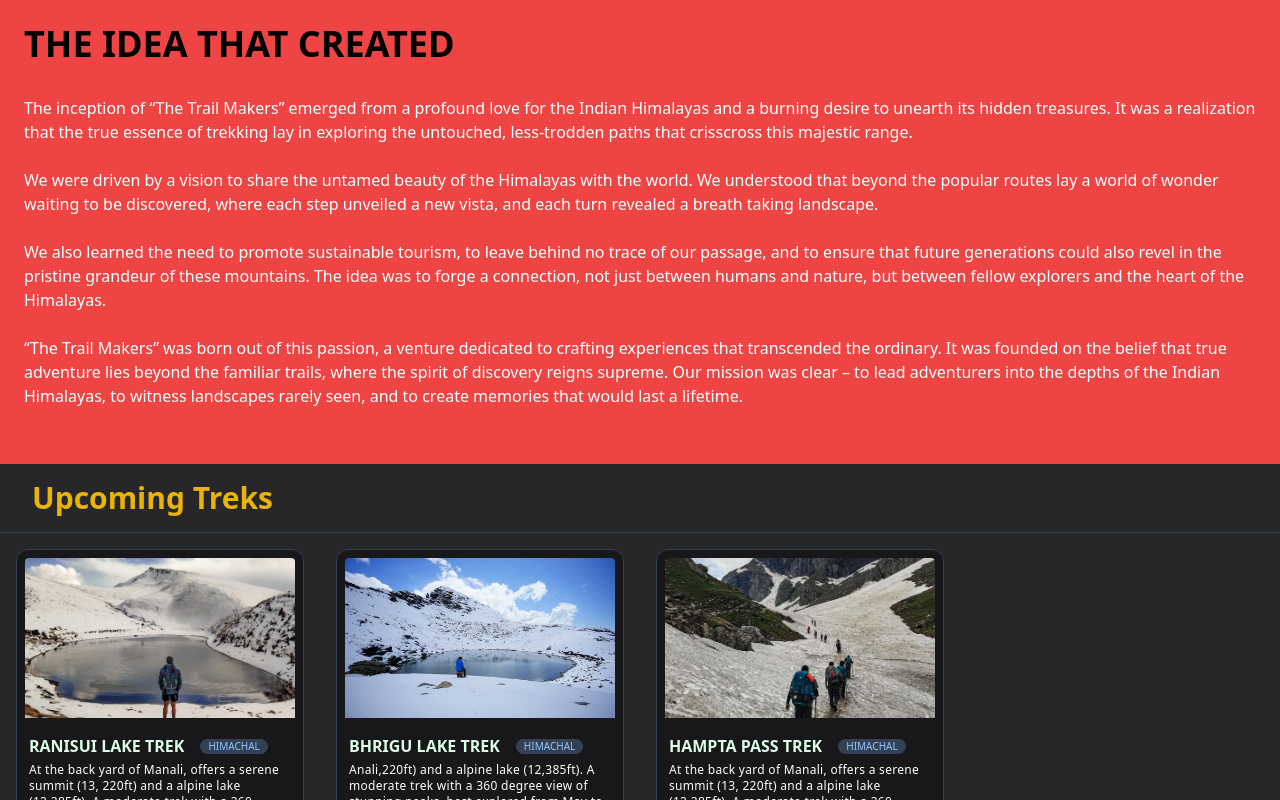
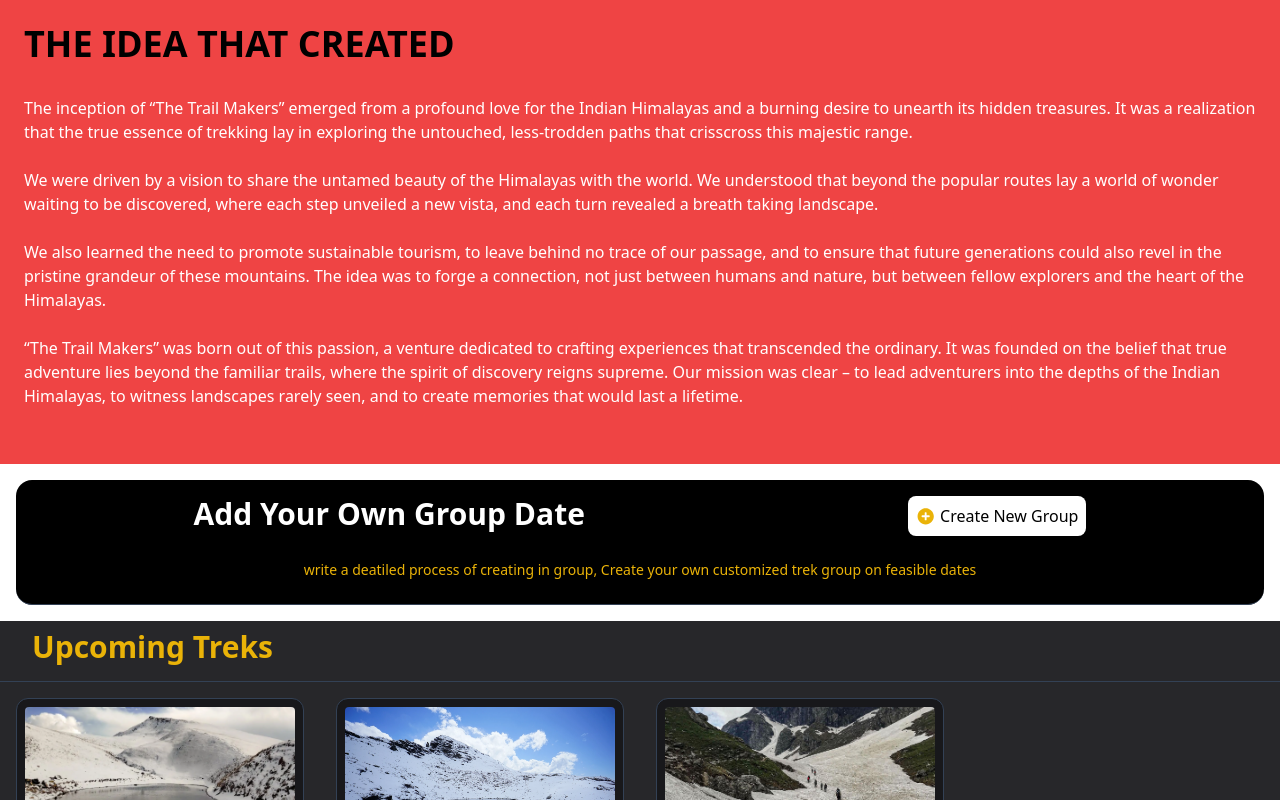
Before and after one commit to Pritam-00/My-App, a React (Create React App) app: page / in a window 1280 px wide. Shown: the top 800 px of the page. Built offline with nearby package versions, Linux system fonts and the light colour scheme.

Commit message:
create group and description added

```diff
--- a/src/App.js
+++ b/src/App.js
@@ -2,6 +2,7 @@ import React from "react";
 import UpcomingTreks from "./components/UpcomingTreks";
 import TrekCardsBox from "./components/TrekCardsBox";
 import DescriptionBox from "./components/DescriptionBox";
+import CreateNewGroup from "./components/CreateNewGroup";
 
 
 import ranisuiBanner from './resources/Rani-Sui-Lake-Trek-Manali2.webp';
@@ -56,6 +57,7 @@ function App() {
   return (
    <>
     <DescriptionBox />
+    <CreateNewGroup />
     <UpcomingTreks />
     <TrekCardsBox mockdata={mockdata}  />
     </>
--- /dev/null
+++ b/src/components/CreateNewGroup.js
@@ -0,0 +1,51 @@
+import React from "react";
+
+export default function CreateNewGroupButton () {
+
+
+    return (
+        <div className="bg-black
+        border-b-[1px]
+       border-slate-700
+       pb-4
+       m-4
+       rounded-2xl">
+        <div className="flex flex-col md:flex-row justify-around
+                        p-4">
+            <h3 className="text-white
+                            font-bold
+                            text-3xl
+                            ">
+                        Add Your Own Group Date
+            </h3>
+            <button className=" flex
+                                items-center
+                                p-2 mt-4  md:mt-0
+                                rounded-lg
+                                text-black
+                                bg-white">
+                <svg    className="mr-1"
+                        fill="#eab308"
+                        width="20px"
+                        height="20px"
+                        viewBox="0 0 32 32"
+                        version="1.1"
+                        xmlns="http://www.w3.org/2000/svg">
+                <title>plus</title>
+                <path d="M15.5 29.5c-7.18 0-13-5.82-13-13s5.82-13 13-13 13 5.82 13 13-5.82 13-13 13zM21.938 15.938c0-0.552-0.448-1-1-1h-4v-4c0-0.552-0.447-1-1-1h-1c-0.553 0-1 0.448-1 1v4h-4c-0.553 0-1 0.448-1 1v1c0 0.553 0.447 1 1 1h4v4c0 0.553 0.447 1 1 1h1c0.553 0 1-0.447 1-1v-4h4c0.552 0 1-0.447 1-1v-1z"></path>
+                </svg>
+
+                Create New Group
+            </button>
+        </div>
+
+        <p className="text-yellow-500
+                        text-center
+                        text-sm pt-2
+                        px-4 py-2">
+                write a deatiled process of creating in group, Create your own customized trek group
+                on feasible dates
+        </p>
+       </div>
+    )
+}
--- a/src/components/UpcomingTreks.js
+++ b/src/components/UpcomingTreks.js
@@ -7,7 +7,8 @@ export default function UpcomingTreks () {
         <div className="bg-zinc-800
                             border-b-[1px]
                         border-slate-700
-                            p-4
+                            pb-4
+                            pt-2
                             pl-8
                             font-bold
                             text-yellow-500
```
Also changed, not shown: src/components/CreateNewGroupButton.js (deleted).
